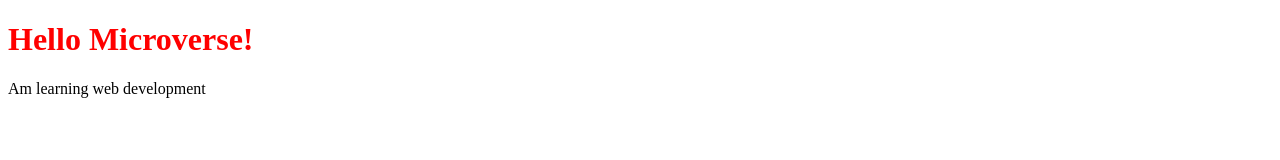
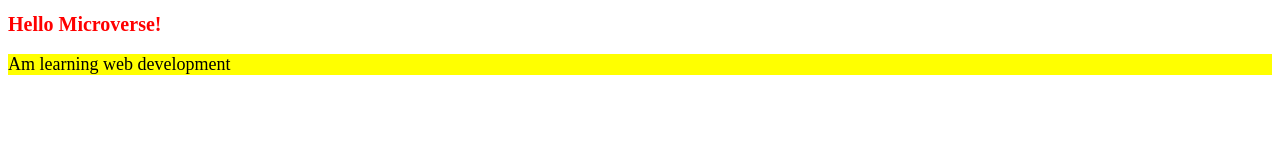
Before and after one commit to Robison-faike123/microverse-hello-, a plain HTML site: page index.html in a window 1280 px wide. Drawn offline with Linux system fonts and the light colour scheme.

Commit message:
Update style.css

```diff
--- a/style.css
+++ b/style.css
@@ -1,3 +1,8 @@
 h1 {
   color: red;
+  font-size: 20px;
 }
+p {
+  background: yellow;
+  font-size: 18px;
+}
```
